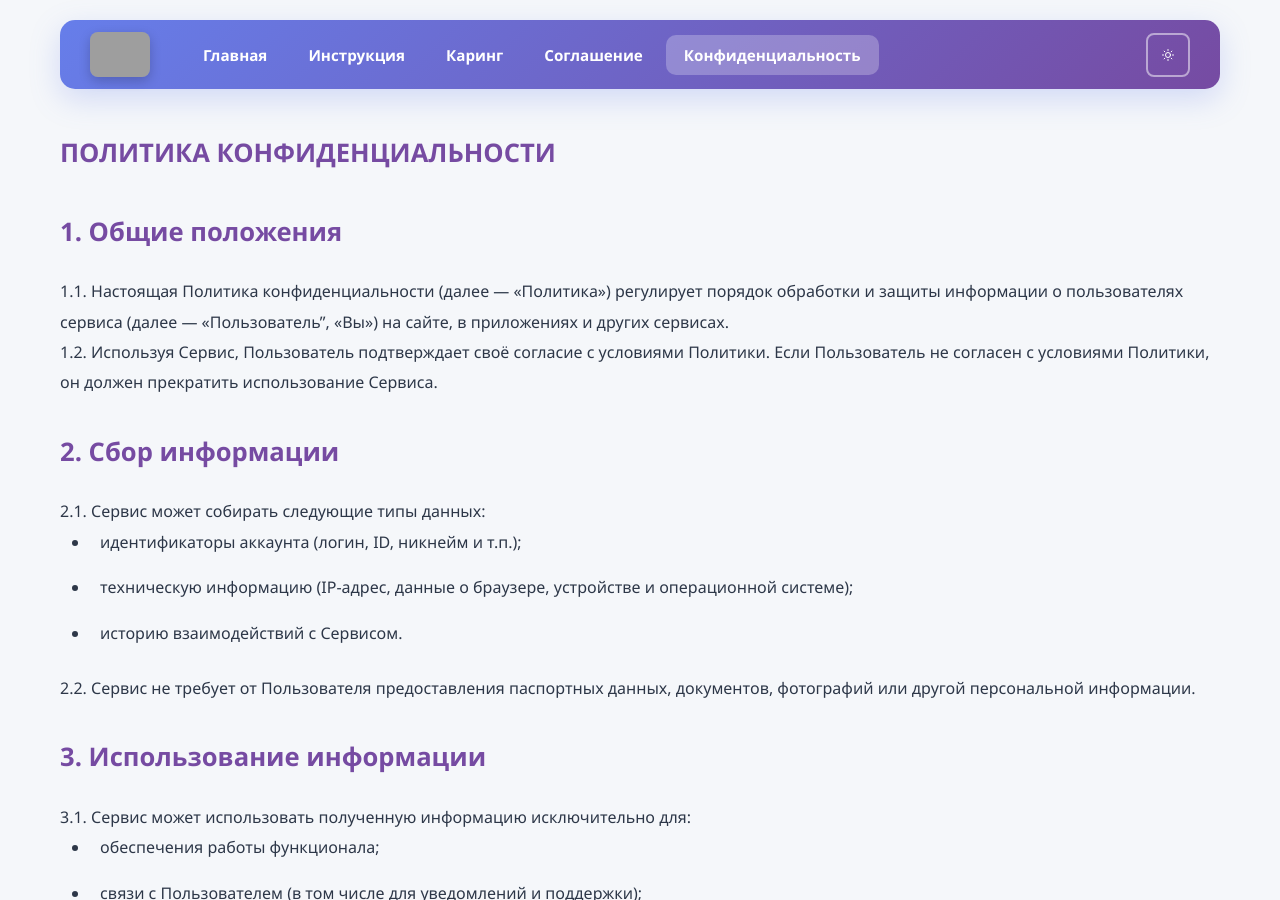
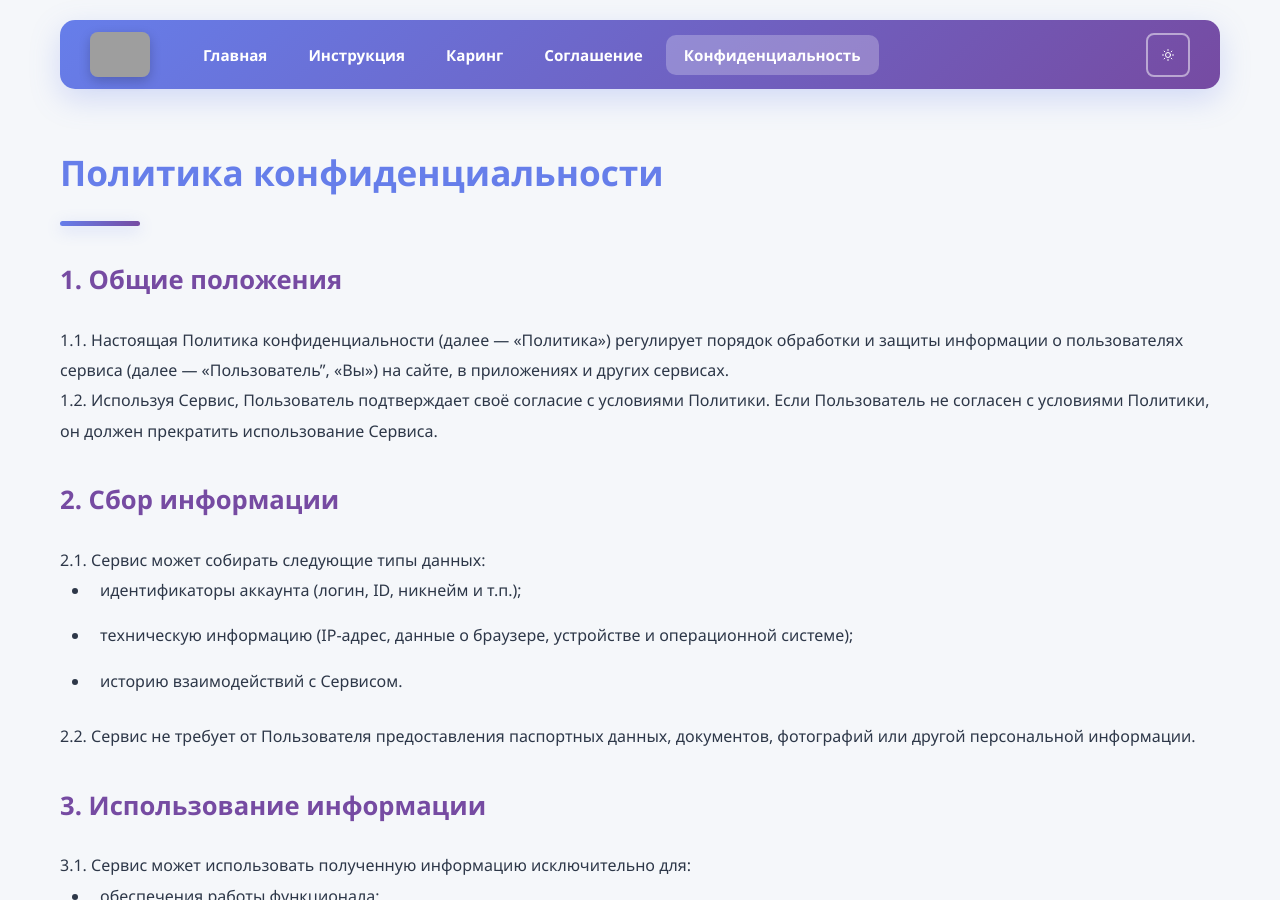
Before and after one commit to Michael-K-cloud/Tunless_Modern, a Jekyll site: the page built from privacy.md, in a window 1280 px wide and 900 px high. Built offline with Jekyll 4.4.1, drawn with Linux system fonts in a browser that asks for light colours; grey boxes are pictures that could not be loaded.

```diff
--- a/privacy.md
+++ b/privacy.md
@@ -3,7 +3,7 @@ layout: default
 title: Политика конфиденциальности
 ---
 
-### ПОЛИТИКА КОНФИДЕНЦИАЛЬНОСТИ
+## Политика конфиденциальности
 
 ### 1. Общие положения
 1.1. Настоящая Политика конфиденциальности (далее — «Политика») регулирует порядок обработки и защиты информации о пользователях сервиса (далее — «Пользователь", «Вы») на сайте, в приложениях и других сервисах.
```
